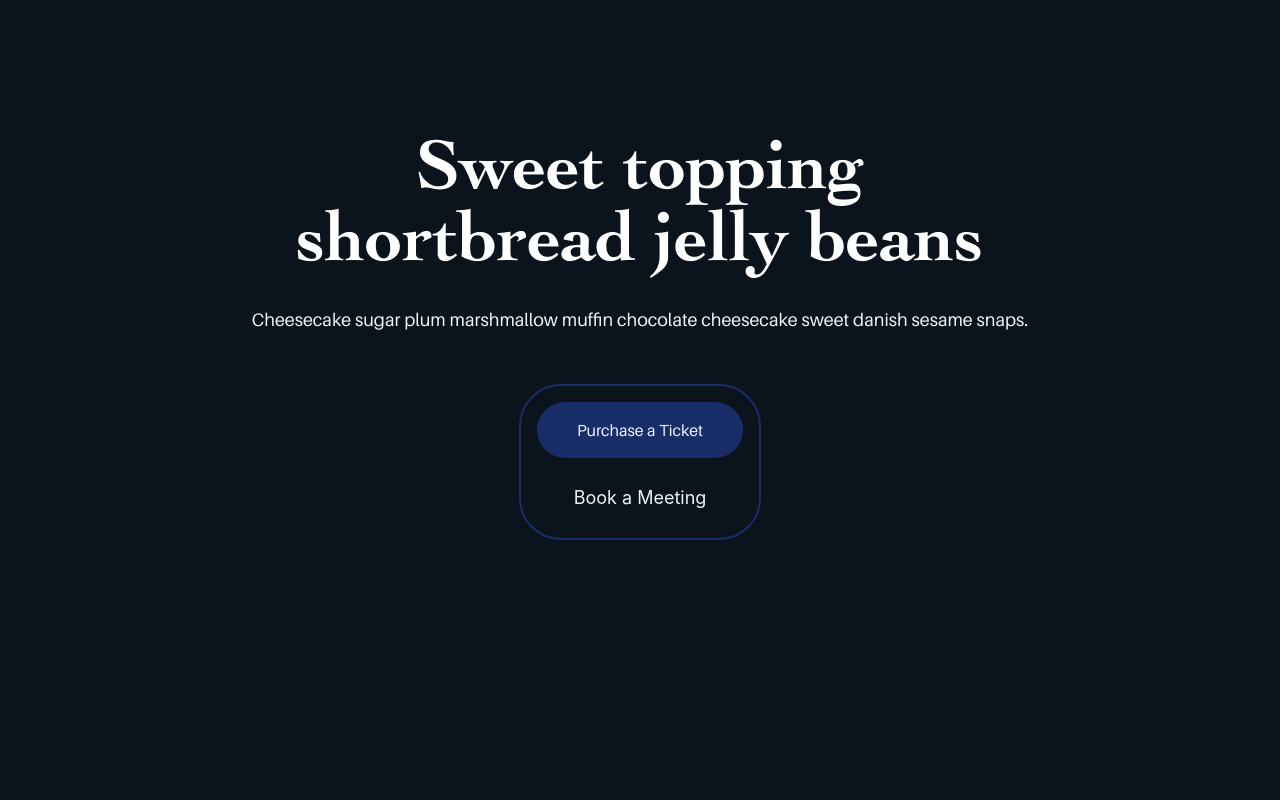
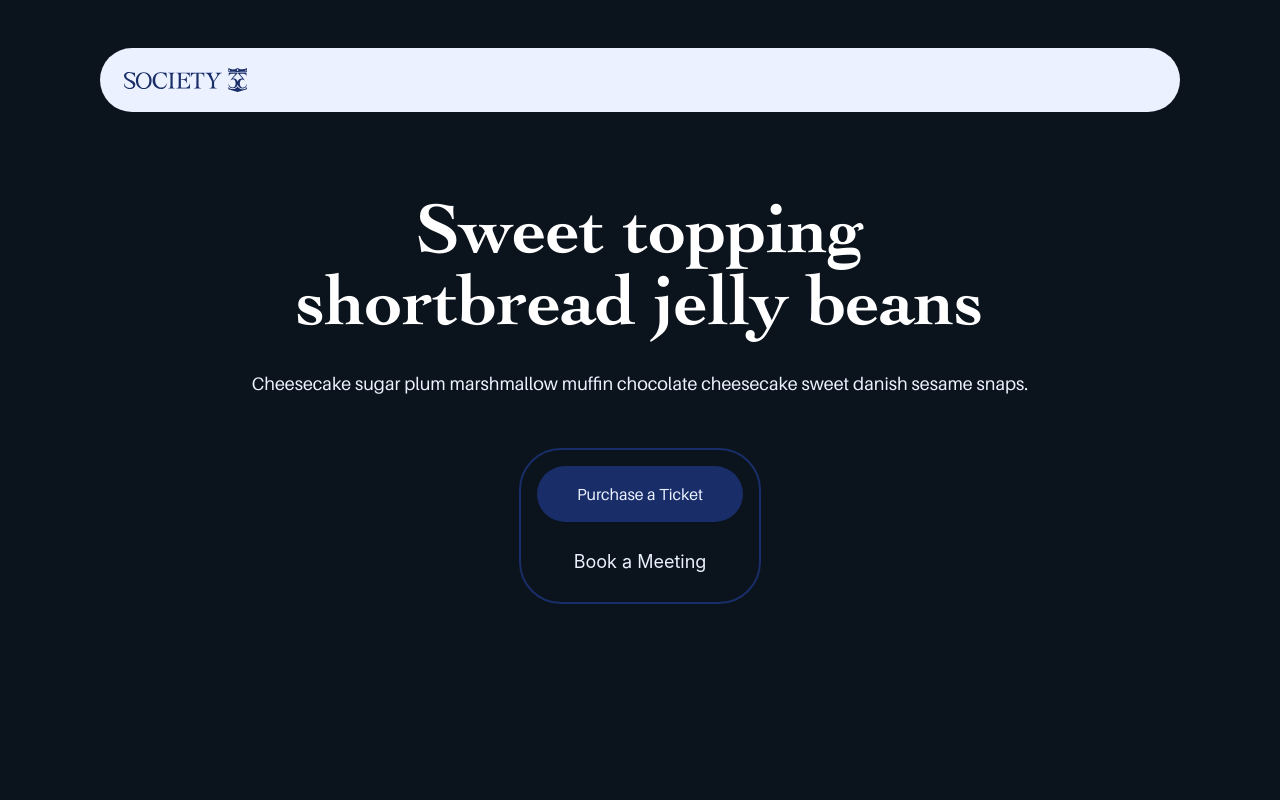
Before and after one commit to marcus-ureta/33-Society, a React (Vite) app: page / in a window 1280 px wide. Shown: the top 800 px of the page. Built offline with nearby package versions, Linux system fonts and the light colour scheme; a web font is replaced by a local one.

Commit message:
fix: reactivate navbar component as navbar version is now implemented

```diff
--- a/src/Home.tsx
+++ b/src/Home.tsx
@@ -70,10 +70,11 @@ function App() {
 
   return (
     <>
-      {/* <Navbar /> */}
+      <Navbar />
+
       <div className="w-full h-fit flex justify-center bg-tristesse-0 min-w-80 *:wrap-break-word ">
         <div className="max-w-384 flex flex-col w-full min-w-80 h-fit">
-          <div className=" w-full h-fit flex flex-col items-center pt-32 p-8">
+          <div className=" w-full h-fit flex flex-col items-center pt-48 p-8">
             <div className="prose prose-lg max-w-none w-full flex flex-col items-center">
               <h1 className="font-cochin font-bold text-selago-100 text-7xl w-full max-w-[20ch] text-center mb-2">
                 Sweet topping shortbread jelly beans
```
